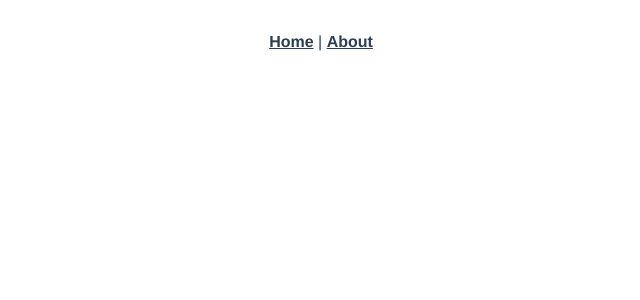
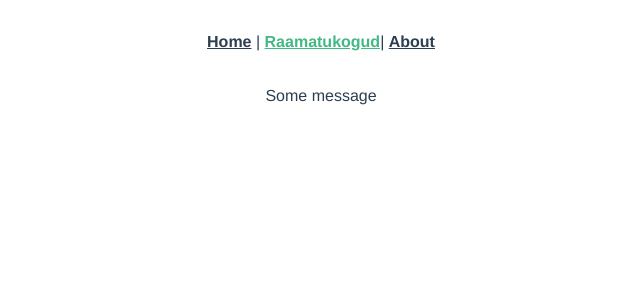
Before and after one commit to raintuur/front_library_26, a Vue app: page /#/library in a window 1280 px wide. Shown: the top 300 px of the page, without its empty margins (319-959 px from the left). Built offline with nearby package versions, Linux system fonts and the light colour scheme.

Commit message:
MAIROLD-FL-1 > Library page created

```diff
--- a/src/App.vue
+++ b/src/App.vue
@@ -2,6 +2,7 @@
   <div id="app">
     <nav>
       <router-link to="/">Home</router-link> |
+      <router-link to="/library">Raamatukogud</router-link>|
       <router-link to="/about">About</router-link>
     </nav>
     <router-view/>
--- a/src/router/index.js
+++ b/src/router/index.js
@@ -1,6 +1,7 @@
 import Vue from 'vue'
 import VueRouter from 'vue-router'
 import HomeView from '../views/HomeView.vue'
+import LibraryView from "@/views/LibraryView";
 
 Vue.use(VueRouter)
 
@@ -9,6 +10,11 @@ const routes = [
     path: '/',
     name: 'home',
     component: HomeView
+  },
+  {
+    path: '/library',
+    name: 'Raamatukogud',
+    component: LibraryView
   },
   {
     path: '/about',
--- /dev/null
+++ b/src/views/LibraryView.vue
@@ -0,0 +1,13 @@
+<template>
+ <div>Some message</div>
+</template>
+
+<script>
+export default {
+  name: "LibraryView"
+}
+</script>
+
+<style scoped>
+
+</style>
```
